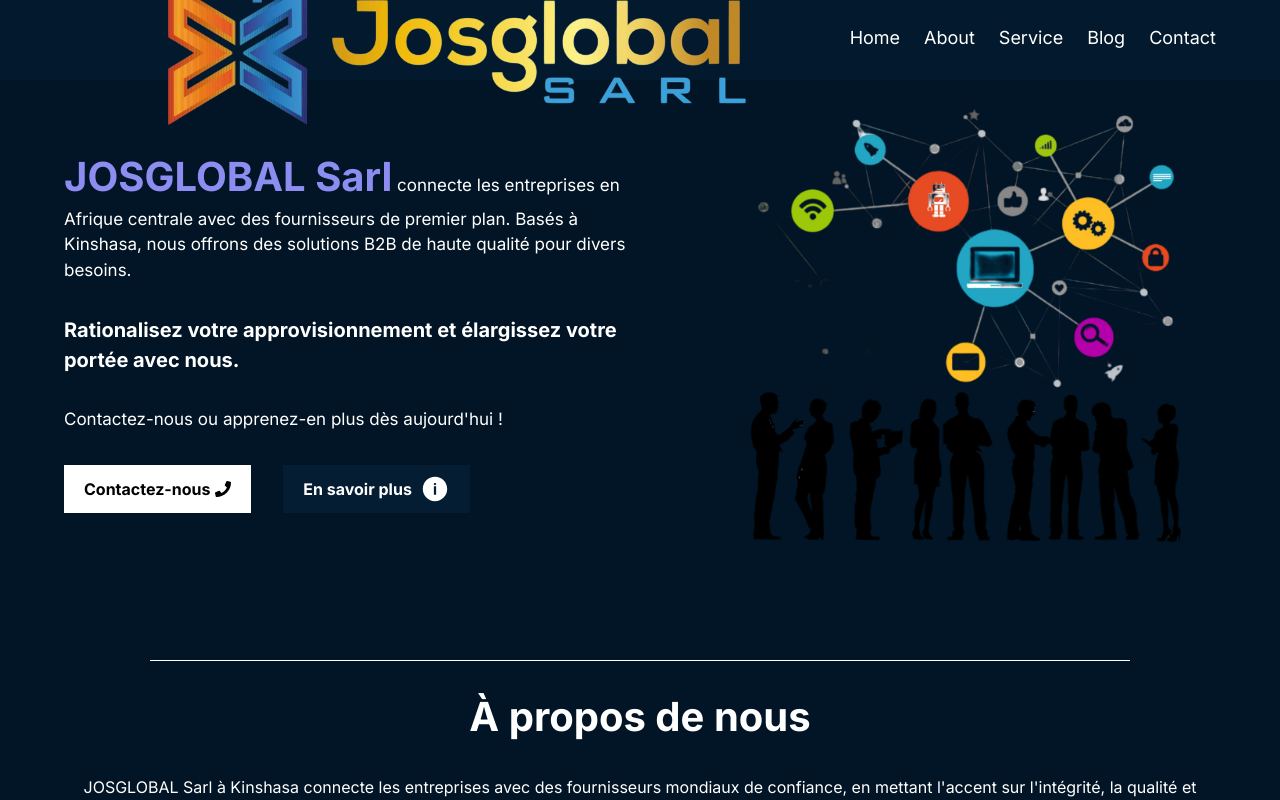
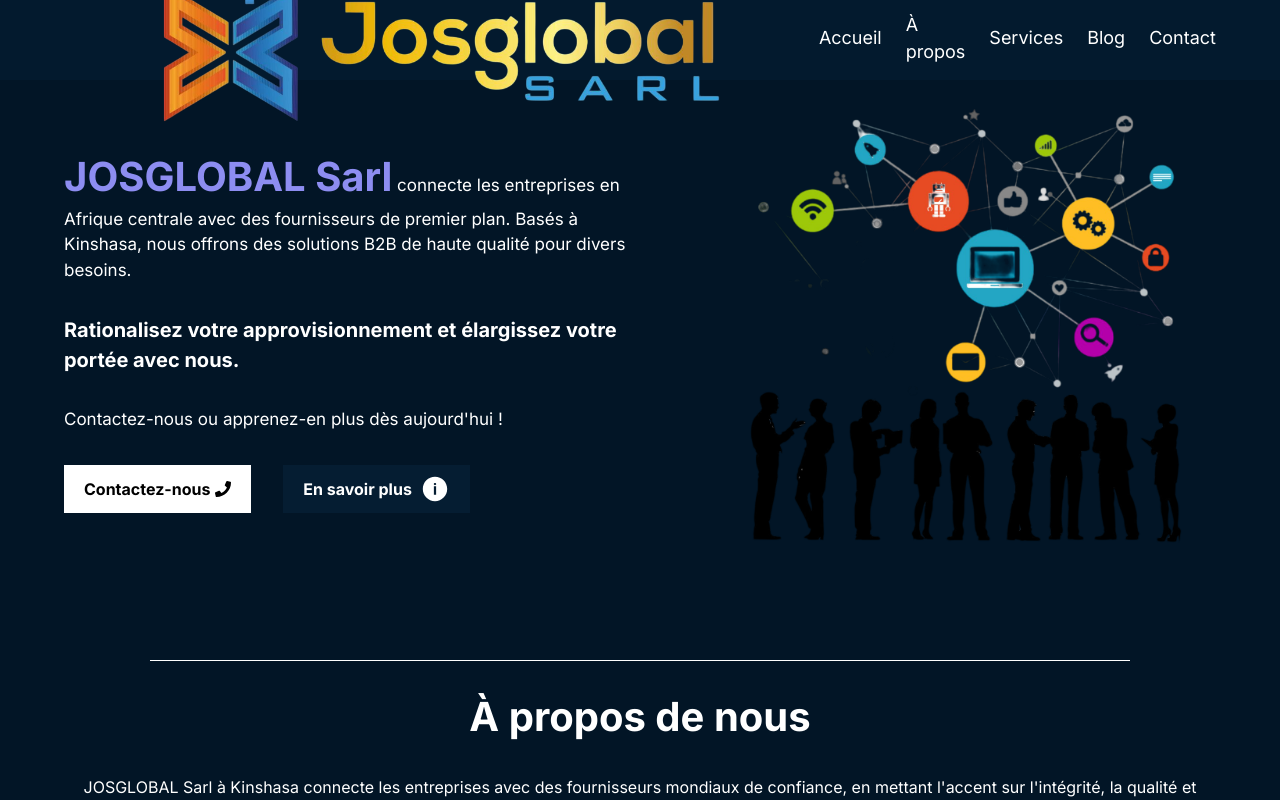
Before and after one commit to AlLubila/josglobal-sarl, a Next.js app: page / in a window 1280 px wide. Shown: the top 800 px of the page. Built offline with nearby package versions, Linux system fonts and the light colour scheme; no server answers; the database is empty.

Commit message:
Update Header.tsx

```diff
--- a/src/components/Header.tsx
+++ b/src/components/Header.tsx
@@ -2,10 +2,10 @@
 
 import React, { useEffect, useState } from "react";
 
-// STYLES IMPORTS
+// IMPORTS DE STYLES
 import styles from "../styles/Header.module.css";
 
-// NEXT/ IMPORTS
+// IMPORTS NEXT/
 import Link from "next/link";
 
 import Cookies from "js-cookie";
@@ -17,42 +17,42 @@ export default function Header() {
 
   const links = [
     {
-      title: "Home",
+      title: "Accueil", // Home
       href: "/",
     },
     {
-      title: "About",
+      title: "À propos", // About
       href: "/about",
     },
     {
-      title: "Service",
+      title: "Services", // Service
       href: "/service",
     },
     {
-      title: "Blog",
+      title: "Blog", // Blog
       href: "/blog",
     },
     {
-      title: "Contact",
+      title: "Contact", // Contact
       href: "/contact",
     },
   ];
 
   useEffect(() => {
-    // Check if the admin_token exists in cookies
+    // Vérifier si le admin_token existe dans les cookies
     const token = Cookies.get("admin_token");
-    setIsAdmin(!!token); // If token exists, set isAdmin to true
+    setIsAdmin(!!token); // Si le token existe, définir isAdmin à true
   }, []);
 
   return (
     <div className={styles.overlay}>
       <div className={styles.container}>
-        {/* Only show logo if screen width is more than 767px */}
+        {/* Afficher le logo uniquement si la largeur de l'écran est supérieure à 767px */}
         <Link href="/" className={`${styles.logo} ${styles.hideLogoMobile}`}>
           <Image
             src="/logo1.png"
             priority
-            alt="website's logo"
+            alt="logo du site"
             className={styles.logoImg}
             width={250}
             height={250}
@@ -60,7 +60,7 @@ export default function Header() {
           />
         </Link>
 
-        {/* Hamburger Icon */}
+        {/* Icône de hamburger */}
         <div
           className={styles.hamburger}
           onClick={() => setMenuOpen(!isMenuOpen)}
@@ -70,9 +70,9 @@ export default function Header() {
           <span className={isMenuOpen ? styles.barOpen : ""}></span>
         </div>
 
-        {/* Standard Menu */}
+        {/* Menu standard */}
         <div className={`${styles.menu} ${isMenuOpen ? styles.menuOpen : ""}`}>
-          {/* Show logo inside menu on small screens */}
+          {/* Afficher le logo à l'intérieur du menu sur les petits écrans */}
           <div
             className={`${styles.mobileLogo} ${
               isMenuOpen ? styles.showLogo : ""
@@ -82,7 +82,7 @@ export default function Header() {
               <Image
                 src="/logo1.png"
                 priority
-                alt="website's logo"
+                alt="logo du site"
                 className={styles.logoImg}
                 width={200}
                 height={200}
```
